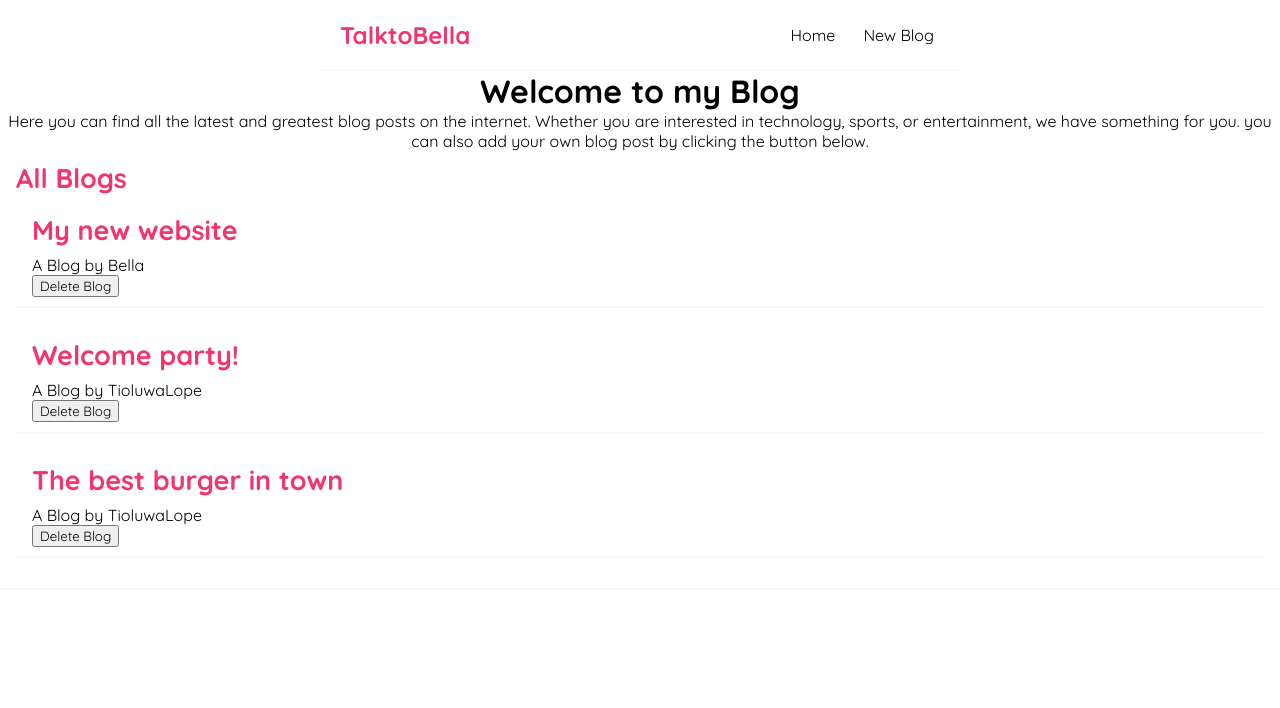
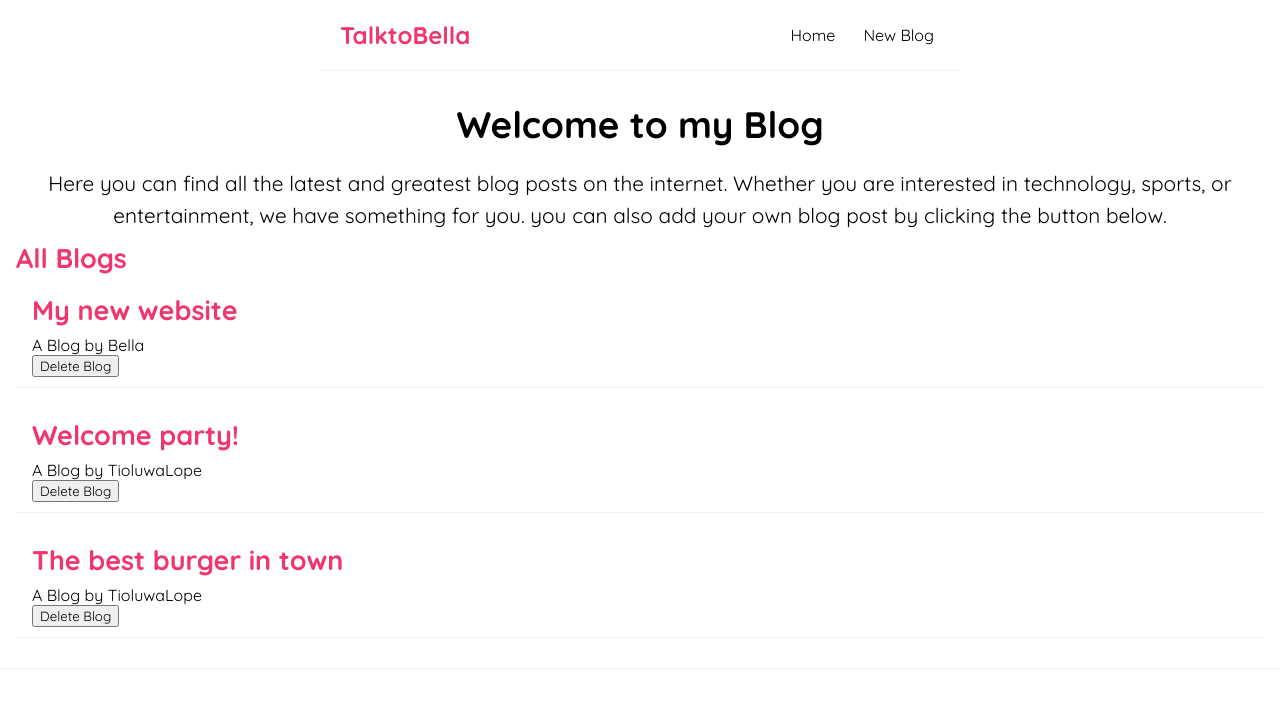
Before and after one commit to BellaAkins/TalktoBella, a React (Create React App) app: page / in a window 1280 px wide. Shown: the top 708 px of the page. Built offline with nearby package versions, Linux system fonts and the light colour scheme.

Commit message:
change style for blog header

```diff
--- a/src/App.css
+++ b/src/App.css
@@ -38,6 +38,18 @@
 
 .blogheader {
   text-align: center;
+  margin-top: 30px;
+}
+
+.blogheader h1 {
+  font-size: 2.3rem;
+  margin-bottom: 20px;
+}
+
+.blogheader p {
+  letter-spacing: normal;
+  font-size: 1.3rem;
+  line-height: 2rem;
 }
 
 /*Blog Preview*/
```
